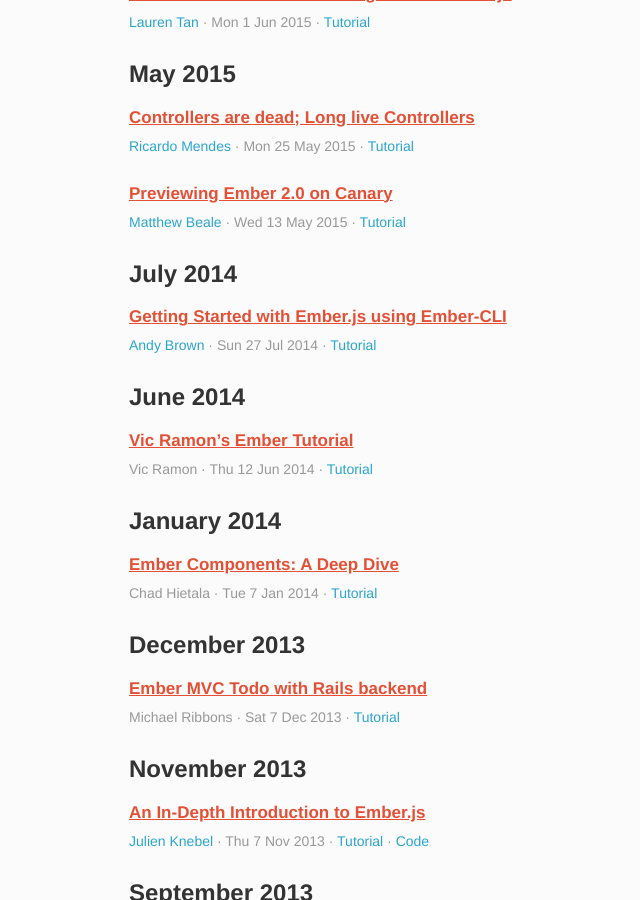
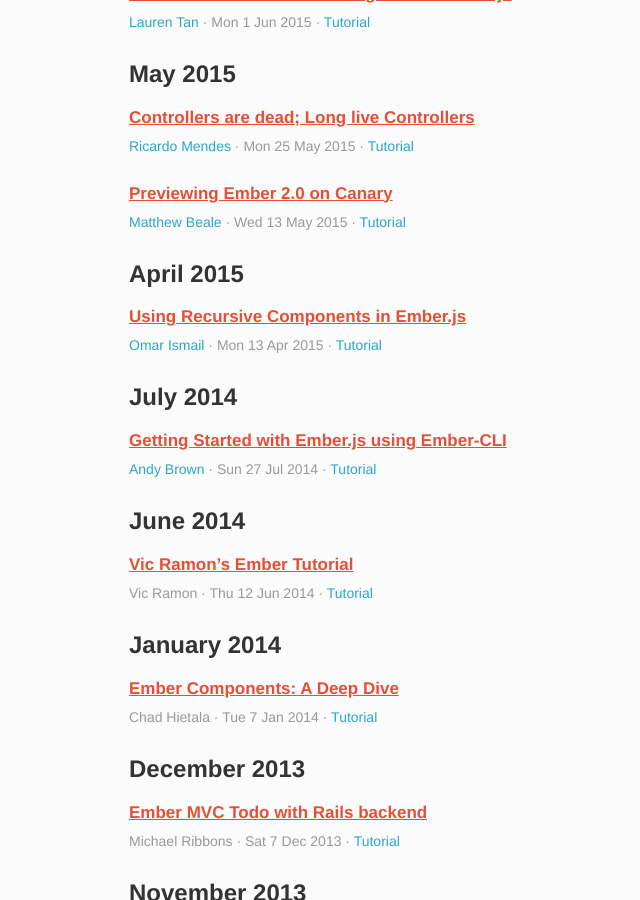
Before and after one commit to emberwatch/emberwatch, a Jekyll site: the page built from tutorials.html, in a window 1280 px wide and 900 px high, scrolled down 2908 px. Shown: the whole window, without its empty margins (51-691 px from the left). Built offline with Jekyll 4.4.1, drawn with Linux system fonts in a browser that asks for light colours; Markdown is read by kramdown in place of the engine named in the settings; comment, search, counter and statistics services are not loaded.

Commit message:
[Add Article] Using Recursive Components

```diff
--- a/_data/people.yml
+++ b/_data/people.yml
@@ -1133,3 +1133,7 @@
   github: seanpdoyle
   site: http://builtbychief.com/
   id: 266
+- name: Omar Ismail
+  twitter: OmarIsmail_io
+  site: http://www.seekingintellect.com/
+  id: 267
--- a/_data/tutorials.yml
+++ b/_data/tutorials.yml
@@ -292,6 +292,12 @@
     data:
       start:
       end:
+- title: Using Recursive Components in Ember.js
+  author_ids:
+  - 267
+  date: '2015-04-13'
+  urls:
+  - https://robots.thoughtbot.com/using-recursive-components-in-emberjs
 - title: 'Getting Started with Ember.js using Ember-CLI'
   author_ids:
   - 147
@@ -389,7 +395,6 @@
   urls:
   - http://tech.pro/tutorial/1166/getting-started-with-emberjs
   code: https://github.com/jessecravens/techpro-emberjs
-
 - title: Getting Into Ember.js
   author_ids:
   - 36
```
